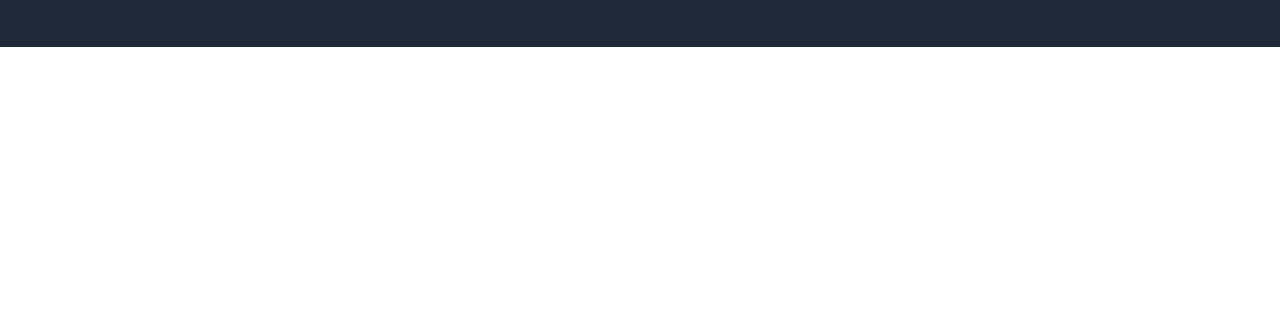
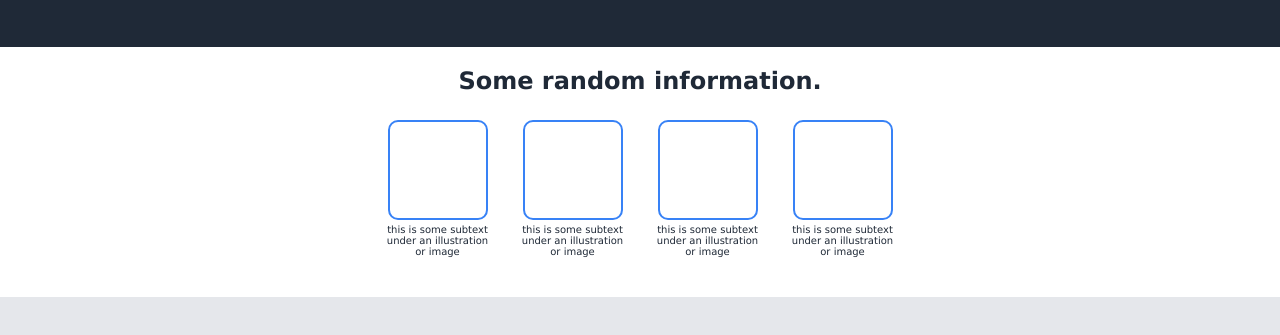
Before and after one commit to WiNg4205/odin-landing-page, a plain HTML site: page index.html in a window 1280 px wide. Shown: the part 253-588 px from the top of the page. Drawn offline with Linux system fonts and the light colour scheme.

Commit message:
second quartile done

```diff
--- a/index.html
+++ b/index.html
@@ -30,7 +30,36 @@
                 <img src="./forest.jpg" width="250" height="150" alt="forest">
             </div>
         </div>
-        <div class="two"></div>
+
+        <div class="two">
+            <div class="random-info-text">Some random information.</div>
+            <div class="images-container">
+                <div class="image-item-container">
+                    <div class="image"></div>
+                    <div class="image-text">
+                        this is some subtext under an illustration or image
+                    </div>
+                </div>
+                <div class="image-item-container">
+                    <div class="image"></div>
+                    <div class="image-text">
+                        this is some subtext under an illustration or image
+                    </div>
+                </div>
+                <div class="image-item-container">
+                    <div class="image"></div>
+                    <div class="image-text">
+                        this is some subtext under an illustration or image
+                    </div>
+                </div>
+                <div class="image-item-container">
+                    <div class="image"></div>
+                    <div class="image-text">
+                        this is some subtext under an illustration or image
+                    </div>
+                </div>
+            </div>
+        </div>
         <div class="three"></div>
         <div class="four"></div>
 
--- a/styles.css
+++ b/styles.css
@@ -77,3 +77,54 @@
     width: 100px;
     border-radius: 6px;
 }
+
+
+.two {
+    height: 250px;
+    padding-top: 20px;
+    padding-bottom: 40px;
+    flex-direction: column;
+    justify-content: space-between;
+    align-items: center;
+    display: flex;
+}
+
+.random-info-text {
+    font-family: Verdana, "DejaVu Sans", sans-serif;
+    font-size: 24px;
+    color: #1F2937;
+    font-weight: bold;
+}
+
+.images-container {
+    gap: 25px;
+    display: flex;
+}
+
+.image-item-container {
+    width: 110px;
+    flex-direction: column;
+    align-items: center;
+    gap: 4px;
+    display: flex;
+}
+
+.image {
+    height: 100px;
+    width: 100px;
+    border: 2px solid #3882F6;
+    border-radius: 10px;
+}
+
+.image-text {
+    font-family: Verdana, "DejaVu Sans", sans-serif;
+    font-size: 10px;
+    color: #1F2937;
+    text-align: center;
+}
+
+
+.three {
+    height: 250px;
+    background:  #E5E7EB;
+}
```
